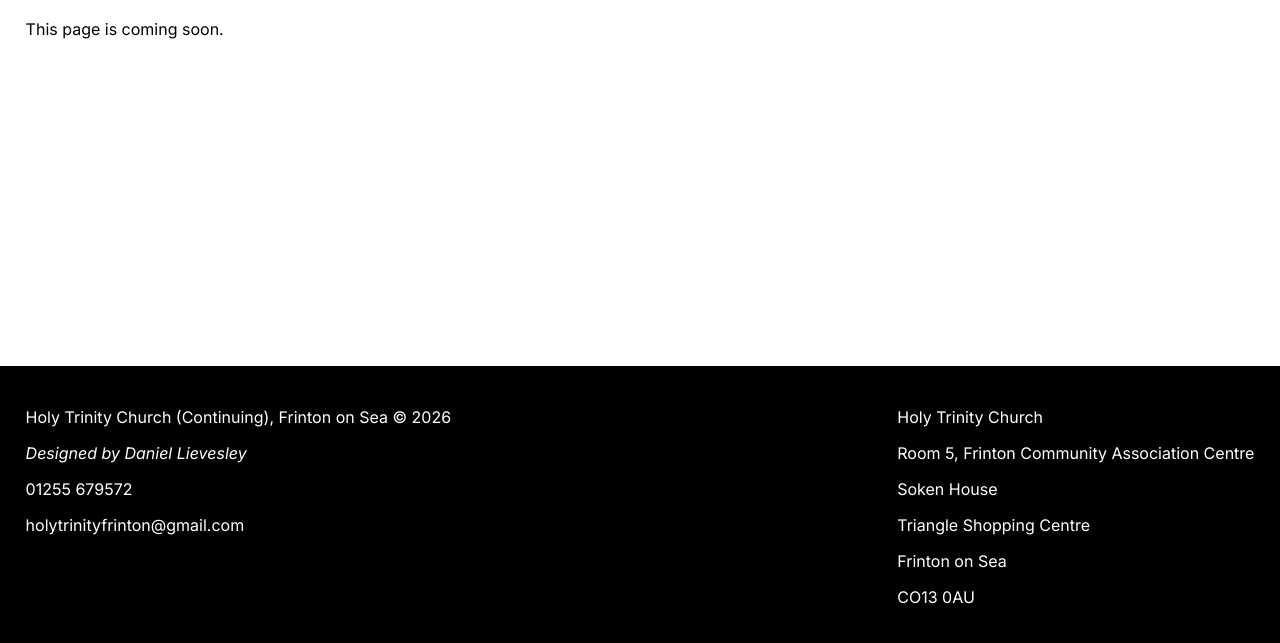
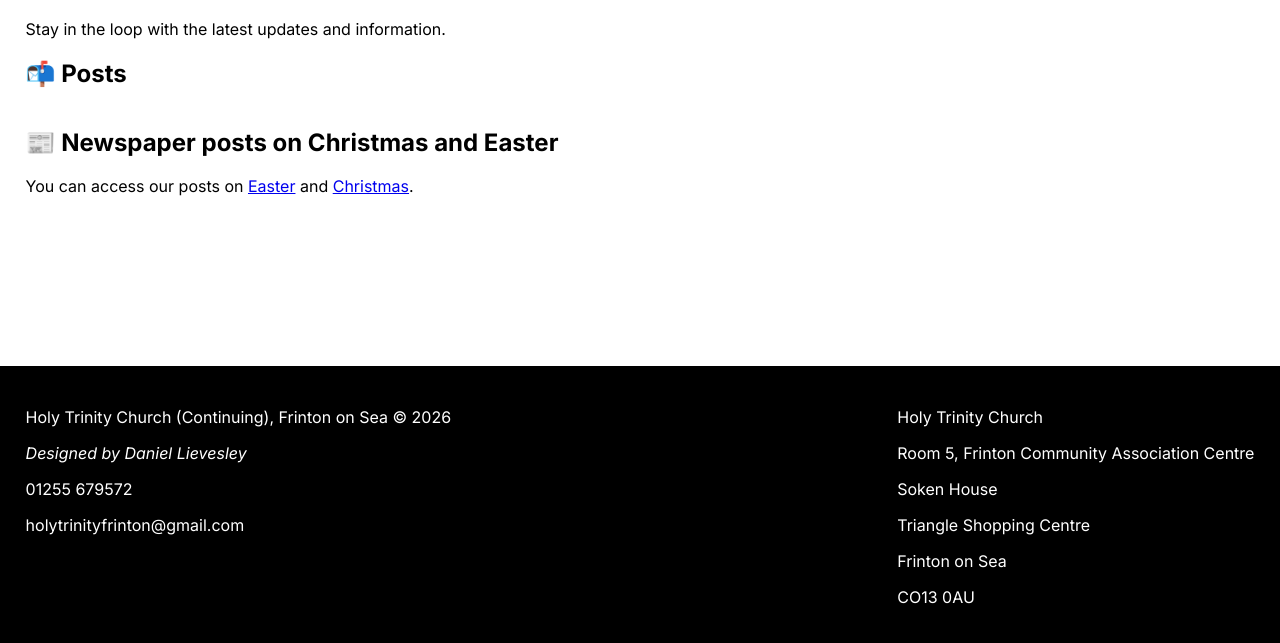
Before and after one commit to daniellievesley/HolyTrinityWebsite, a plain HTML site: page news.html in a window 1280 px wide. Shown: the part 151-794 px from the top of the page. Drawn offline with Linux system fonts and the light colour scheme; no server answers.

Commit message:
added posts for news

```diff
--- a/news.html
+++ b/news.html
@@ -23,9 +23,13 @@
     </header>
     <main>
         <h1> News </h1>
-        <p> This page is coming soon. </p>
+        <p> Stay in the loop with the latest updates and information. </p>
+        <h2> 📬 Posts </h2>
 
         <div class="gallery" id="newsGallery"> <p class="loading">Loading news…</p> </div>
+
+        <h2> 📰 Newspaper posts on Christmas and Easter </h2>
+        <p> You can access our posts on <a href="files/Easter.pdf"> Easter</a> and <a href="files/Christmas.pdf"> Christmas</a>.</p>
 
     </main>
 
```
Also changed, not shown: 2 other files.
